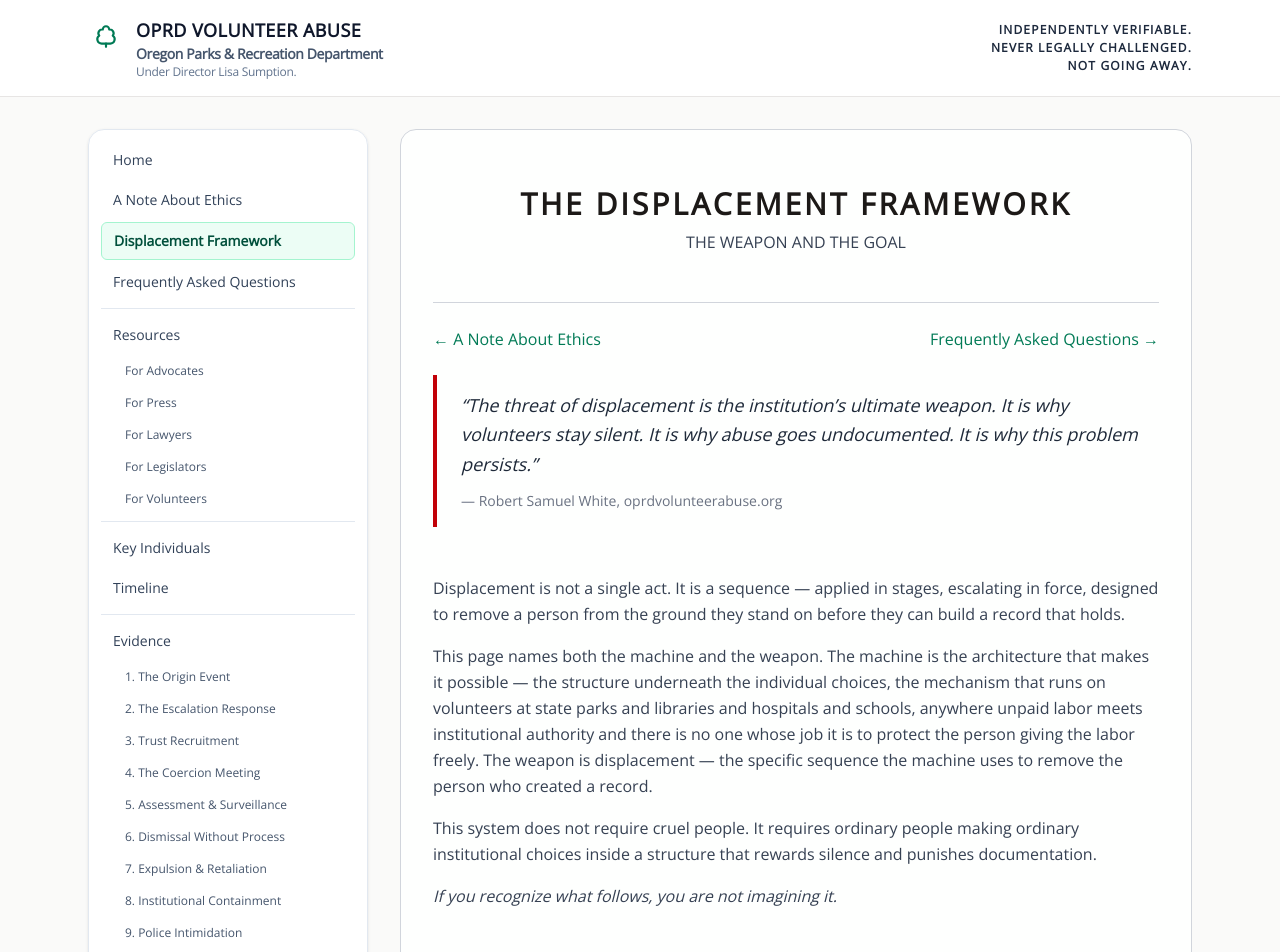
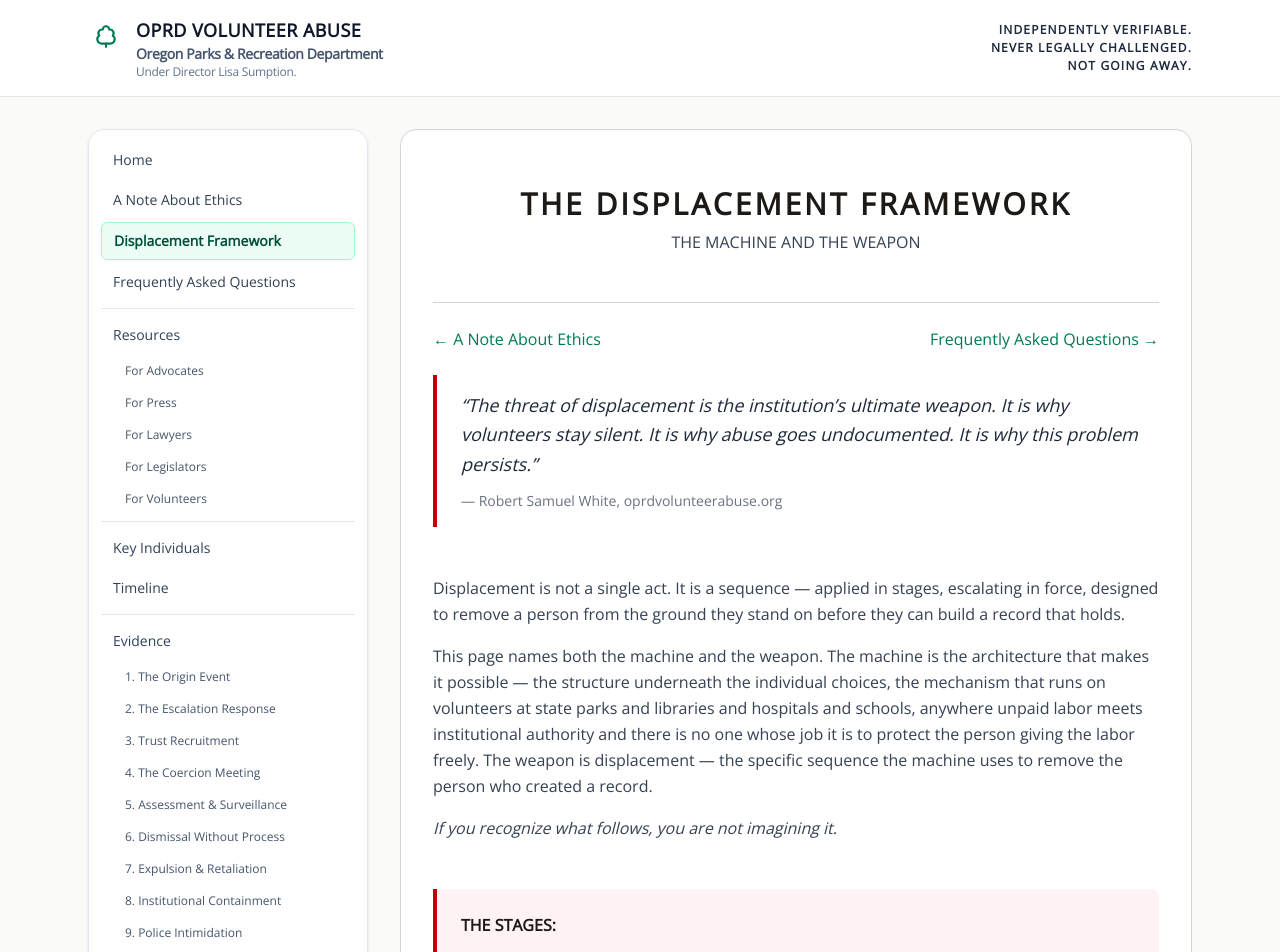
Before and after one commit to rswfire/rswfire.oprd, a Next.js app: page /displacement in a window 1280 px wide. Shown: the top 952 px of the page. Built offline with nearby package versions, Linux system fonts and the light colour scheme.

Commit message:
Updated Displacement.tsx

```diff
--- a/app/(archive)/displacement/page.tsx
+++ b/app/(archive)/displacement/page.tsx
@@ -24,7 +24,7 @@ export default function DisplacementPage() {
     return (
         <SectionPage
             title="THE DISPLACEMENT FRAMEWORK"
-            subtitle="THE WEAPON AND THE GOAL"
+            subtitle="THE MACHINE AND THE WEAPON"
             previousPage={{ href: "/ethics", label: "A Note About Ethics" }}
             nextPage={{ href: "/faq", label: "Frequently Asked Questions" }}
         >
@@ -46,11 +46,7 @@ export default function DisplacementPage() {
                 This page names both the machine and the weapon. The machine is the architecture that makes it possible — the structure underneath the individual choices, the mechanism that runs on volunteers at state parks and libraries and hospitals and schools, anywhere unpaid labor meets institutional authority and there is no one whose job it is to protect the person giving the labor freely. The weapon is displacement — the specific sequence the machine uses to remove the person who created a record.
             </p>
 
-            <p className="text-base text-gray-700 leading-relaxed mb-4">
-                This system does not require cruel people. It requires ordinary people making ordinary institutional choices inside a structure that rewards silence and punishes documentation.
-            </p>
-
-            <p className="text-base text-gray-700 leading-relaxed mb-12 italic text-gray-600">
+<p className="text-base text-gray-700 leading-relaxed mb-12 italic text-gray-600">
                 If you recognize what follows, you are not imagining it.
             </p>
 
```
